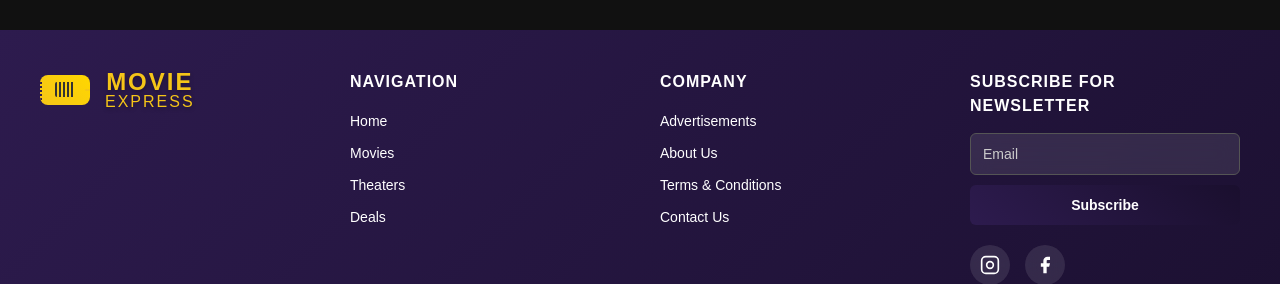
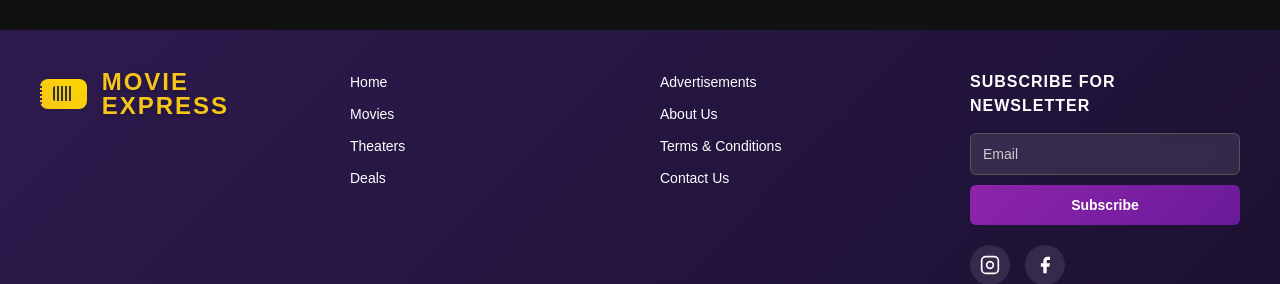
Before and after one commit to AnuNirmani/Movie-Ticket-Booking, a React (Vite) app: page /home in a window 1280 px wide. Shown: the part 1407-1691 px from the top of the page. Built offline with nearby package versions, Linux system fonts and the light colour scheme.

Commit message:
Footer css created

```diff
--- a/src/css/HeadFoot/footer.css
+++ b/src/css/HeadFoot/footer.css
@@ -168,7 +168,7 @@
 
 .footer-nav a:hover,
 .footer-company a:hover {
-  color: #f5c518;
+  color: #e91e63;
 }
 
 /* Newsletter Section */
@@ -209,14 +209,14 @@
 
 .email-input:focus {
   outline: none;
-  border-color: #f5c518;
-  box-shadow: 0 0 0 2px rgba(245, 197, 24, 0.2);
+  border-color: linear-gradient(135deg, #8e24aa, #6a1b9a);
+  box-shadow: 0 0 0 2px rgba(0, 0, 0, 0.2);
 }
 
 .subscribe-btn {
   padding: 12px 20px;
-  background: linear-gradient(45deg, #2d1b4e, #1a0f2e);
-  color: white;
+  background: linear-gradient(135deg, #8e24aa, #6a1b9a);
+  color: #ffffff;
   border: none;
   border-radius: 6px;
   font-size: 14px;
@@ -226,9 +226,9 @@
 }
 
 .subscribe-btn:hover {
-  background: linear-gradient(45deg, #f5c518, #ffd700);
-  color: #2d1b4e;
+  background: linear-gradient(135deg, #9c27b0, #7b1fa2);
   transform: translateY(-2px);
+  box-shadow: 0 6px 20px rgba(142, 36, 170, 0.6);
 }
 
 /* Social Media */
@@ -252,7 +252,7 @@
 }
 
 .social-icon:hover {
-  background: #f5c518;
+  background: #e91e63;
   color: #2d1b4e;
   transform: translateY(-2px);
 }
--- a/src/css/HeadFoot/navbar.css
+++ b/src/css/HeadFoot/navbar.css
@@ -142,7 +142,7 @@
 .buy-ticket-btn {
   background: linear-gradient(135deg, #8e24aa, #6a1b9a);
   color: #ffffff;
-    border: none;
+  border: none;
   border-radius: 25px;
   padding: 0.75rem 1.5rem;
   font-size: 0.9rem;
--- a/src/pages/HeadFoot/Footer.jsx
+++ b/src/pages/HeadFoot/Footer.jsx
@@ -16,15 +16,14 @@ const Footer = () => {
               </div>
             </div>
             <div className="logo-text">
-              <h2 className="movie-text">MOVIE</h2>
-              <h3 className="express-text">EXPRESS</h3>
+              <h2 className="movie-text">MOVIE EXPRESS</h2>
             </div>
           </div>
         </div>
 
         {/* Navigation Links */}
         <div className="footer-nav">
-          <h4>Navigation</h4>
+          {/* <h4>Navigation</h4> */}
           <ul>
             <li><a href="/">Home</a></li>
             <li><a href="/movies">Movies</a></li>
@@ -35,7 +34,7 @@ const Footer = () => {
 
         {/* Company Information */}
         <div className="footer-company">
-          <h4>Company</h4>
+          {/* <h4>Company</h4> */}
           <ul>
             <li><a href="/advertisements">Advertisements</a></li>
             <li><a href="/about">About Us</a></li>
```
